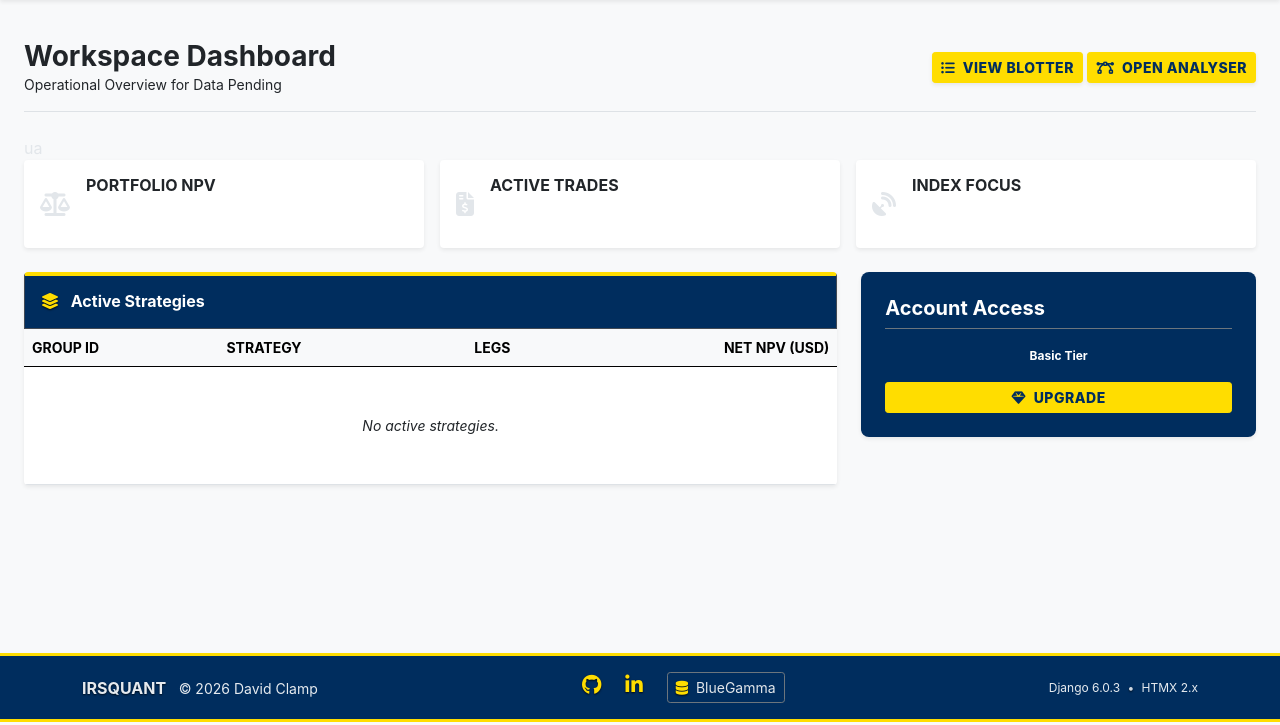
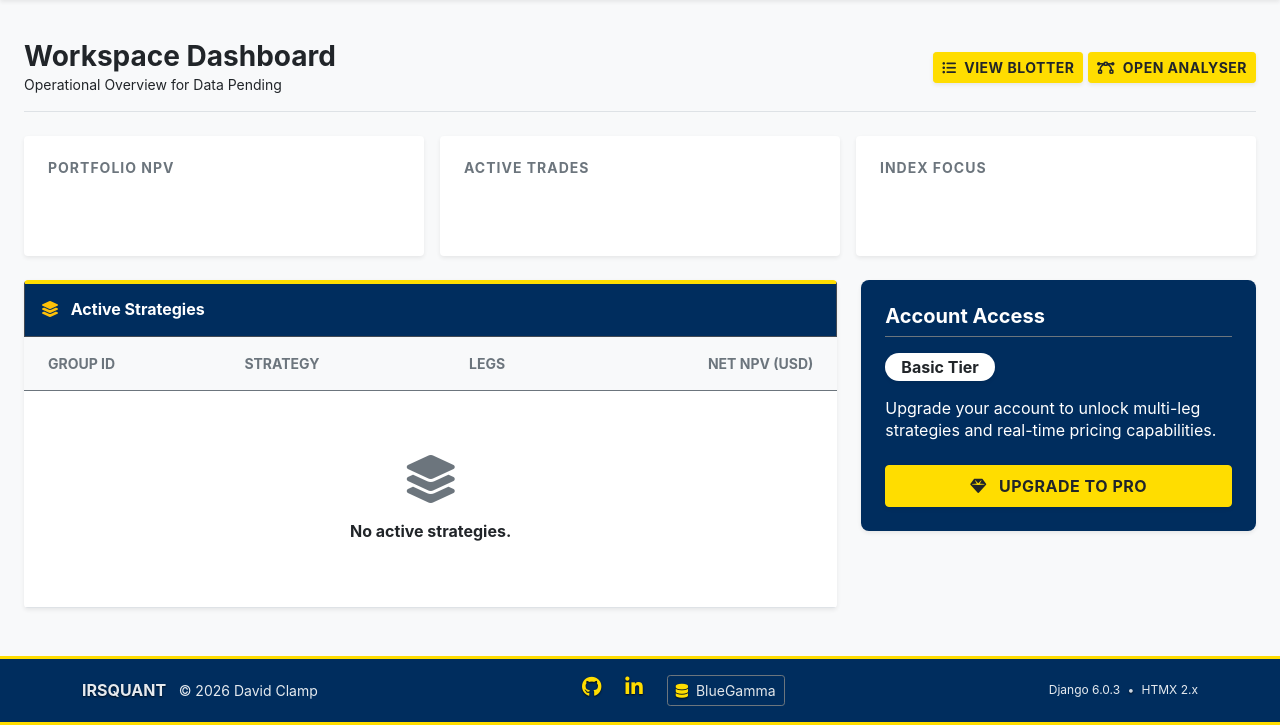
Before and after one commit to DavidClamp/project-swaps, a Django app: page / in a window 1280 px wide. Shown: the part 78-803 px from the top of the page. Run offline with Django 4.2, Linux system fonts and the light colour scheme; a user stored in the database is signed in; data that the repository does not hold is empty.

Commit message:
Clean up dashboard and blotter

```diff
--- a/workspace/templates/workspace/dashboard.html
+++ b/workspace/templates/workspace/dashboard.html
@@ -1,62 +1,67 @@
 {% extends 'base.html' %}
+{% load humanize %}
+
 {% block title %}Dashboard | IRSQuant{% endblock %}
+
 {% block content %}
 <div class="container-fluid px-4 py-4">
-  <!-- Header Section -->
-  <div
-    class="d-flex justify-content-between align-items-center mb-4 border-bottom pb-3"
-  >
+
+  <!-- 1. Header Section -->
+  <div class="d-flex justify-content-between align-items-center mb-4 border-bottom pb-3">
     <div>
       <h1 class="h3 mb-0 fw-bold text-dark">
         Workspace <span class="text-dark">Dashboard</span>
       </h1>
       <p class="text-dark mb-0 small">
-        Operational Overview for
-        <span>{{ latest_date|default:"Current" }}</span>
+        Operational Overview for <span>{{ latest_date|default:"Current" }}</span>
       </p>
     </div>
     <div>
-      <a href="{% url 'blotter' %}" class="btn btn-sm btn-ua-gold shadow-sm"
-        ><i class="fa-solid fa-list-ul me-1"></i> View Blotter</a
-      >
-      <a href="{% url 'analyser' %}" class="btn btn-sm btn-ua-gold shadow-sm"
-        ><i class="fa-solid fa-bezier-curve me-1"></i> Open Analyser</a
-      >
+      <a href="{% url 'blotter' %}" class="btn btn-sm btn-ua-gold shadow-sm fw-bold text-dark">
+        <i class="fa-solid fa-list-ul me-1"></i> View Blotter
+      </a>
+      <a href="{% url 'analyser' %}" class="btn btn-sm btn-ua-gold shadow-sm fw-bold text-dark">
+        <i class="fa-solid fa-bezier-curve me-1"></i> Open Analyser
+      </a>
     </div>
   </div>
-ua
-  <!-- KPI Row -->
+
+  <!-- 2. KPI Row -->
+
   <div class="row g-3 mb-4">
     {% for label, icon, value, color_class in kpi_data %}
     <div class="col-md-4">
-      <div class="card shadow-sm border-0 h-100 p-3 card-kpi-ua">
-        <div class="d-flex align-items-center">
-          <!-- Replaced inline style with clean class -->
-          <div class="kpi-icon-circle me-3">
-            <i class="fa-solid {{ icon }} fa-xl"></i>
+      <div class="card shadow-sm border-0 h-100 p-4 card-kpi-ua">
+        <div class="d-flex flex-column justify-content-center h-100">
+
+          <!-- LABEL -->
+          <h2 class="text-secondary text-uppercase fw-bold mb-2 small" style="letter-spacing: 1px;">
+            {{ label }}
+          </h2>
+
+          <!-- VALUE -->
+          <div class="display-6 fw-bold {{ color_class }}">
+              {{ value }}
           </div>
-          <div>
-            <h2 class=" text-dark mb-1 text-uppercase fw-bold h6">
-              {{ label }}
-            </h2>
-            <div class="h3 mb-0 fw-bold {{ color_class }}">{{ value }}</div>
-          </div>
+
         </div>
       </div>
     </div>
     {% endfor %}
-</div>
+  </div>
 
-  <!-- Main Content Row -->
 
+  <!-- 3. Main Content Row -->
   <div class="row">
 
-    <!-- Strategy Table -->
+    <!-- Active Strategies Table -->
     <div class="col-lg-8">
       <div class="card shadow-sm border-0 mb-4 overflow-hidden">
+
+        <!-- Dark Header Strip -->
         <div class="card-header text-white py-3 card-access-dark">
             <h2 class="mb-0 h6 fw-bold">
-                <i class="fa-solid fa-layer-group me-2 text-ua-gold" ></i>
+                <i class="fa-solid fa-layer-group me-2 text-warning"></i>
                 Active Strategies
             </h2>
         </div>
@@ -64,35 +69,38 @@ ua
         <div class="table-responsive">
           <table class="table table-hover align-middle mb-0">
             <thead class="table-light">
-              <tr class="small text-uppercase">
-                <th>Group ID</th>
-                <th>Strategy</th>
-                <th class="text-center">Legs</th>
-                <th class="text-end">Net NPV (USD)</th>
+              <tr class="small text-uppercase text-secondary">
+                <th class="ps-4 py-3">Group ID</th>
+                <th class="py-3">Strategy</th>
+                <th class="py-3 text-center">Legs</th>
+                <th class="py-3 text-end pe-4">Net NPV (USD)</th>
               </tr>
             </thead>
             <tbody>
               {% for gid, data in strategies.items %}
-              <tr>
-                <td>
-                  <span class="badge bg-light text-dark border fw-bold"
-                    >{{ gid }}</span
-                  >
+              <tr class="border-bottom border-light">
+                <td class="ps-4">
+                  <span class="badge bg-light text-dark border fw-bold font-monospace">
+                    {{ gid }}
+                  </span>
                 </td>
-                <td>{{ data.strategy }}</td>
-                <td class="text-center">{{ data.count }}</td>
-                <td
-                  class="text-end fw-bold {% if data.npv < 0 %}text-pnl-negative{% else %}text-pnl-positive{% endif %}">
-                  ${{ data.npv|floatformat:2 }}
+                <td class="fw-bold text-dark">{{ data.strategy }}</td>
+                <td class="text-center">
+                    <span class="badge bg-secondary bg-opacity-10 text-dark border border-secondary-subtle">
+                        {{ data.count }}
+                    </span>
+                </td>
+                <td class="text-end pe-4 fw-bold font-monospace {% if data.npv < 0 %}text-danger{% else %}text-success{% endif %}">
+                  ${{ data.npv|floatformat:0|intcomma }}
                 </td>
               </tr>
               {% empty %}
               <tr>
-                <td
-                  colspan="4"
-                  class="text-center py-5 small fst-italic"
-                >
-                  No active strategies.
+                <td colspan="4" class="text-center py-5">
+                  <div class="py-3">
+                      <i class="fa-solid fa-layer-group fa-3x text-secondary mb-3"></i>
+                      <p class="fw-bold text-dark mb-0">No active strategies.</p>
+                  </div>
                 </td>
               </tr>
               {% endfor %}
@@ -102,36 +110,46 @@ ua
       </div>
     </div>
 
-    <!-- Subscription Card:  -->
-    <!-- Add this col-lg-4 wrapper back in -->
+    <!-- 4. Subscription Card (RESTYLED: Compact & Clear) -->
     <div class="col-lg-4">
+      <!-- Removed h-100 so it fits content naturally -->
       <div class="card shadow-sm border-0 card-access-dark p-4">
-        <div
-          class="d-flex justify-content-between align-items-center mb-3 border-bottom border-secondary pb-2">
-          <!-- Force text-white to fix the contrast againstNavy -->
+
+        <div class="d-flex justify-content-between align-items-center mb-3 border-bottom border-secondary pb-2">
           <h2 class="fw-bold mb-0 h5 text-white">
               Account Access
           </h2>
           {% if user.profile.is_subscriber %}
-          <small class="brand-orange fw-bold">
+          <small class="text-warning fw-bold">
             <i class="fa-solid fa-crown me-1"></i>PRO
           </small>
           {% endif %}
         </div>
 
         {% if user.profile.is_subscriber %}
-        <p class="small text-white mb-0">
-          Current Member: Unlimited **QuantLib** access enabled.
-        </p>
+        <div class="text-center py-3">
+            <i class="fa-solid fa-check-circle fa-3x text-success mb-3"></i>
+            <p class="text-white fw-bold mb-1">Unlimited Access</p>
+            <p class="small text-white mb-0">QuantLib Engine Enabled</p>
+        </div>
         {% else %}
-        <span class="badge badge-pay mb-3 px-2">Basic Tier</span>
-        <a href="{% url 'subscription' %}" class="btn btn-sm btn-ua-gold w-100">
-          <i class="fa-solid fa-gem me-1"></i> Upgrade
+        <div class="mb-4">
+            <!-- BADGE FIX: White Pill for Max Contrast -->
+            <span class="badge bg-white text-dark fw-bold rounded-pill fs-6 mb-2 px-3 shadow-sm">
+                Basic Tier
+            </span>
+            <!-- TEXT FIX: Solid White (No opacity) -->
+            <p class="text-white mt-2 mb-0" style="line-height: 1.4;">
+              Upgrade your account to unlock multi-leg strategies and real-time pricing capabilities.
+            </p>
+        </div>
+        <a href="{% url 'subscription' %}" class="btn btn-ua-gold w-100 fw-bold text-dark shadow-sm py-2">
+          <i class="fa-solid fa-gem me-2"></i> Upgrade to Pro
         </a>
         {% endif %}
       </div>
     </div>
-    <!-- Close col-lg-4 -->
+
   </div>
 </div>
 {% endblock %}
```
